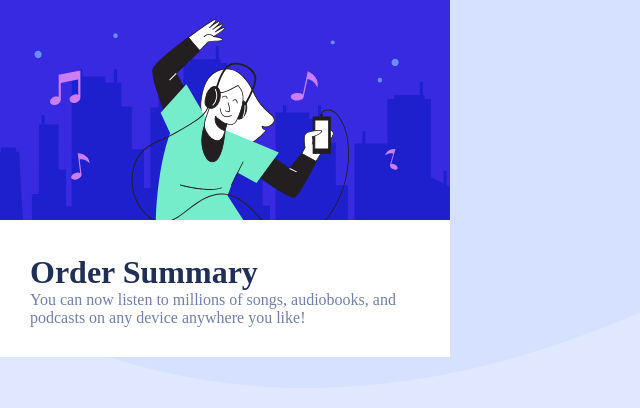
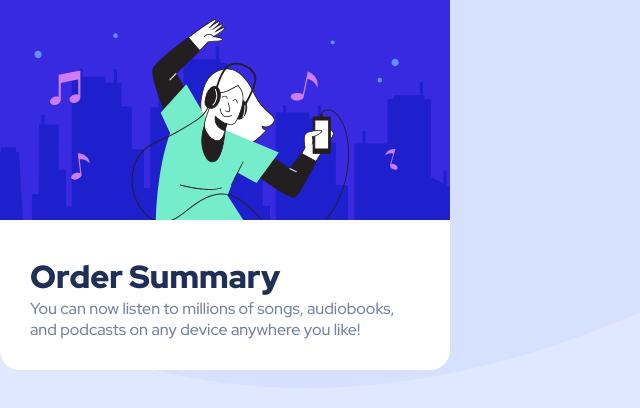
Before and after one commit to osu4life75/summmaryOrderComponent, a plain HTML site: page index.html in a window 1280 px wide. Shown: the whole page, without its empty margins (0-640 px from the left). Drawn offline with Linux system fonts and the light colour scheme.

Commit message:
Border and Font was added

```diff
--- a/index.html
+++ b/index.html
@@ -13,7 +13,7 @@
     <div class="container">
 
         <h2 class="title">Order Summary</h2>
-        <p>You can now listen to millions of songs, audiobooks, and podcasts on any
+        <p class="order descripton">You can now listen to millions of songs, audiobooks, and podcasts on any
             device anywhere you like!</p>
 
     </div>
--- a/styles.css
+++ b/styles.css
@@ -1,3 +1,4 @@
+@import url('https://fonts.googleapis.com/css2?family=Red+Hat+Display:ital,wght@0,500;0,900;1,700&display=swap');
 :root {
     --pale-blue: hsl(225, 100%, 94%);
     --bright-blue: hsl(245, 75%, 52%);
@@ -17,14 +18,15 @@ Body {
     background-repeat: no-repeat;
     background-size: cover;
     background-color: var(--pale-blue);
+    font-size: 16px;
+    font-family: "Red Hat Display", sans-serif;
 }
-
-
 
 .card {
   width: 450px;
   background-color:white;
   color: var(--desaturated-blue);
+  border-radius: 20px;
 }
 
 .title {
@@ -41,3 +43,7 @@ Body {
     padding: 30px;
 
 }
+
+.order-description {
+    line-height:30px;
+}
```
